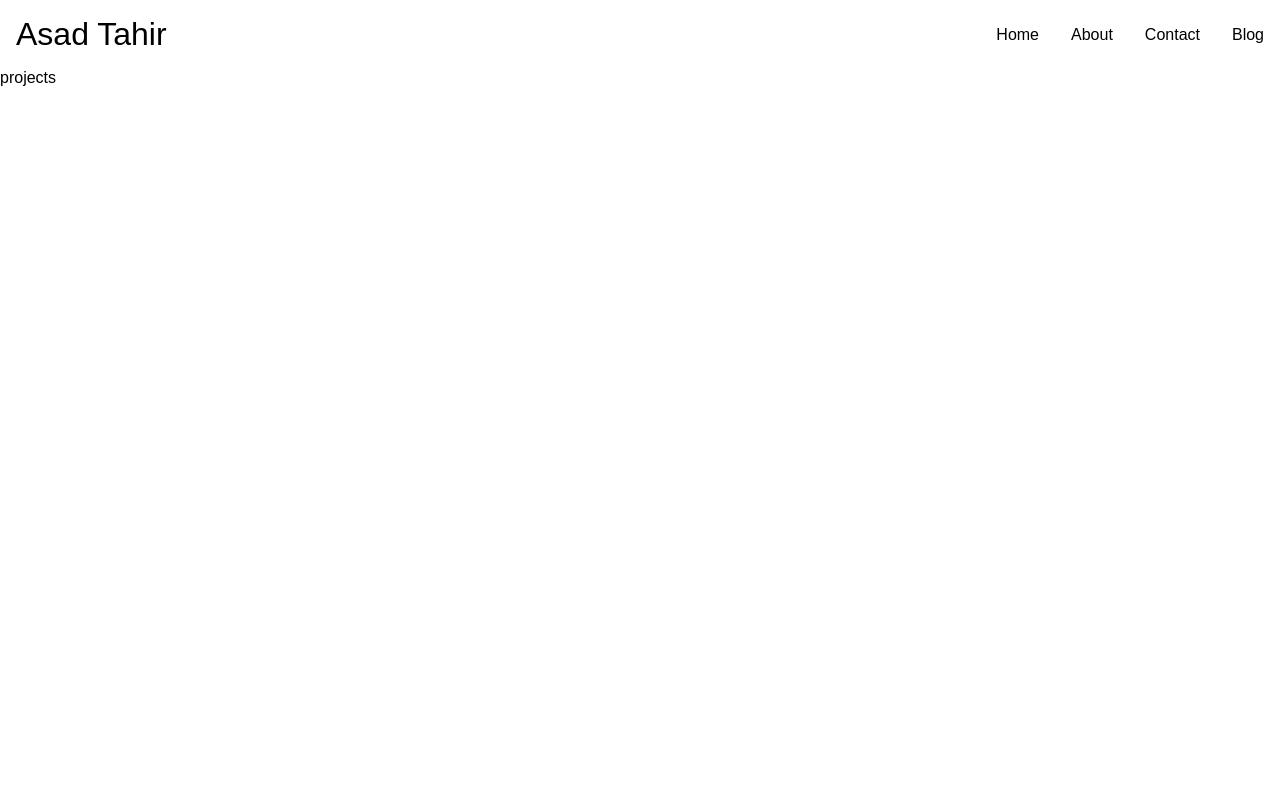
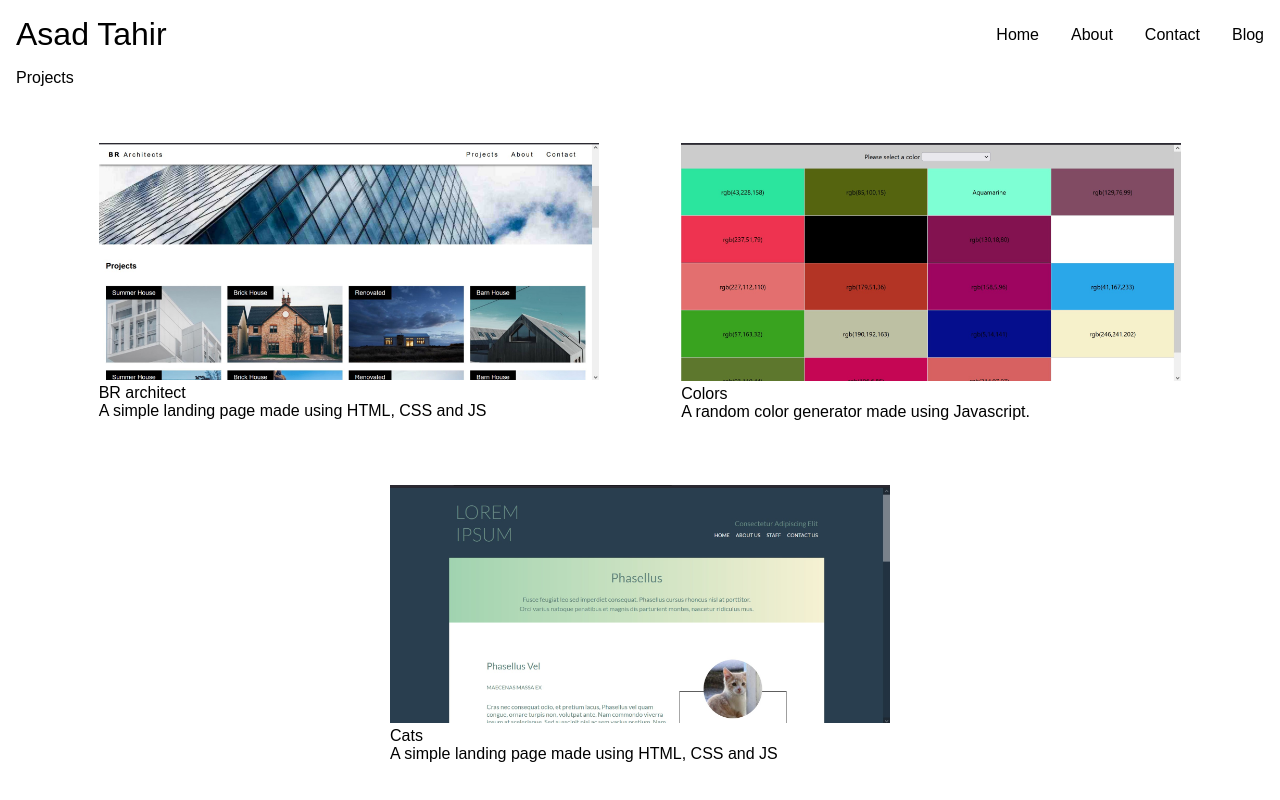
Before and after one commit to asadtahirr/my-portfolio, a website built with Vite: page index.html in a window 1280 px wide. Built offline with nearby package versions, Linux system fonts and the light colour scheme.

Commit message:
add projects section in main page

```diff
--- a/index.html
+++ b/index.html
@@ -28,7 +28,32 @@
         </div>
       </nav>
     </header>
-    <main>projects</main>
+    <main class="main">
+      <p>Projects</p>
+      <div class="projects-container">
+        <div class="project-card">
+          <img class="project-img" src="./assets/br-architect.jpg" alt="" />
+          <div class="project-title">BR architect</div>
+          <div class="project-description">
+            A simple landing page made using HTML, CSS and JS
+          </div>
+        </div>
+        <div class="project-card">
+          <img class="project-img" src="./assets/colors.jpg" alt="" />
+          <div class="project-title">Colors</div>
+          <div class="project-description">
+            A random color generator made using Javascript.
+          </div>
+        </div>
+        <div class="project-card">
+          <img class="project-img" src="./assets/cats.jpg" alt="" />
+          <div class="project-title">Cats</div>
+          <div class="project-description">
+            A simple landing page made using HTML, CSS and JS
+          </div>
+        </div>
+      </div>
+    </main>
     <script type="module" src="/main.js"></script>
   </body>
 </html>
--- a/style.css
+++ b/style.css
@@ -62,6 +62,24 @@ body {
   /* display: none; */
 }
 
+.main {
+  margin: 0 1rem;
+}
+
+.projects-container {
+  margin: 1.5rem 0;
+  display: flex;
+  flex-direction: column;
+  justify-content: space-evenly;
+  flex-wrap: wrap;
+}
+.project-card {
+  max-width: 500px;
+  margin: 2rem 0;
+}
+.project-img {
+  max-width: 100%;
+}
 @media screen and (min-width: 760px) {
   .navbar-hamburger {
     display: none;
@@ -78,4 +96,8 @@ body {
     flex-direction: row;
     background: white;
   }
+
+  .projects-container {
+    flex-direction: row;
+  }
 }
```
Also changed, not shown: assets/br-architect.jpg (added), assets/cats.jpg (added), assets/colors.jpg (added).
